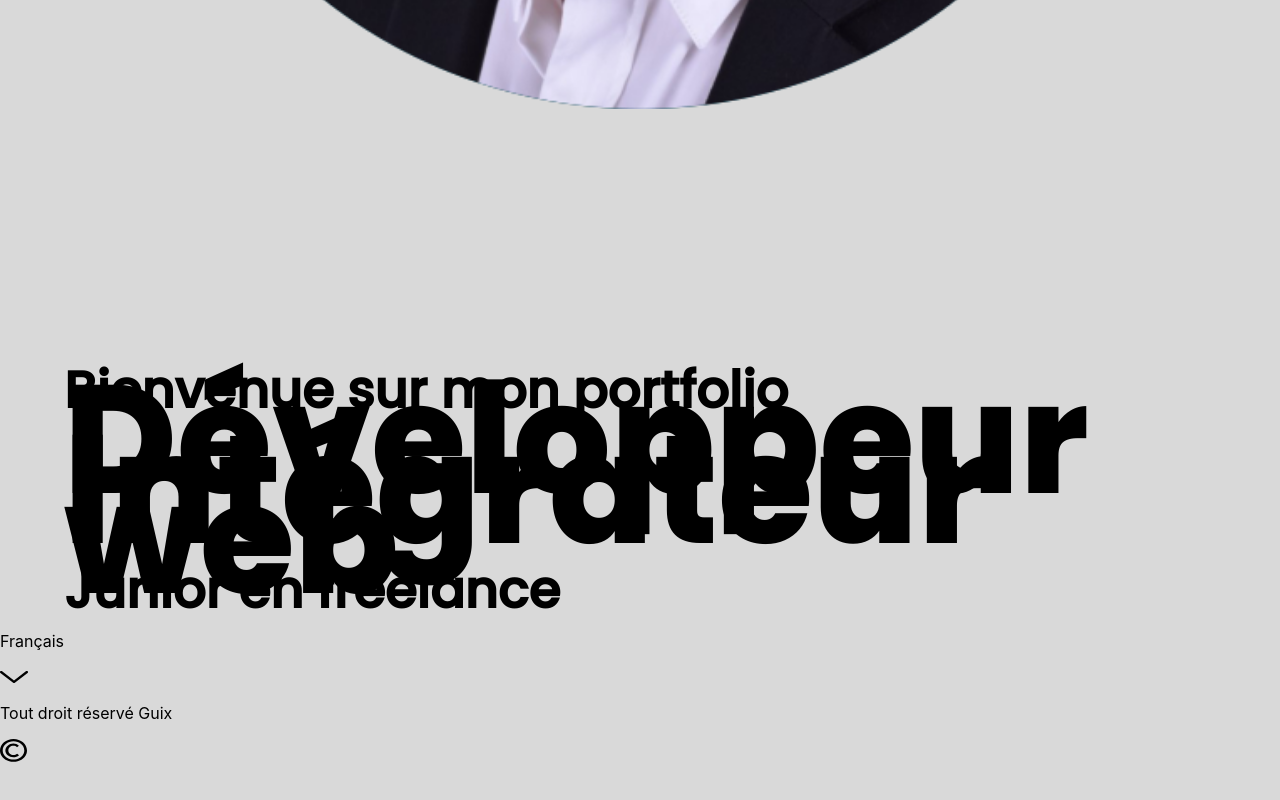
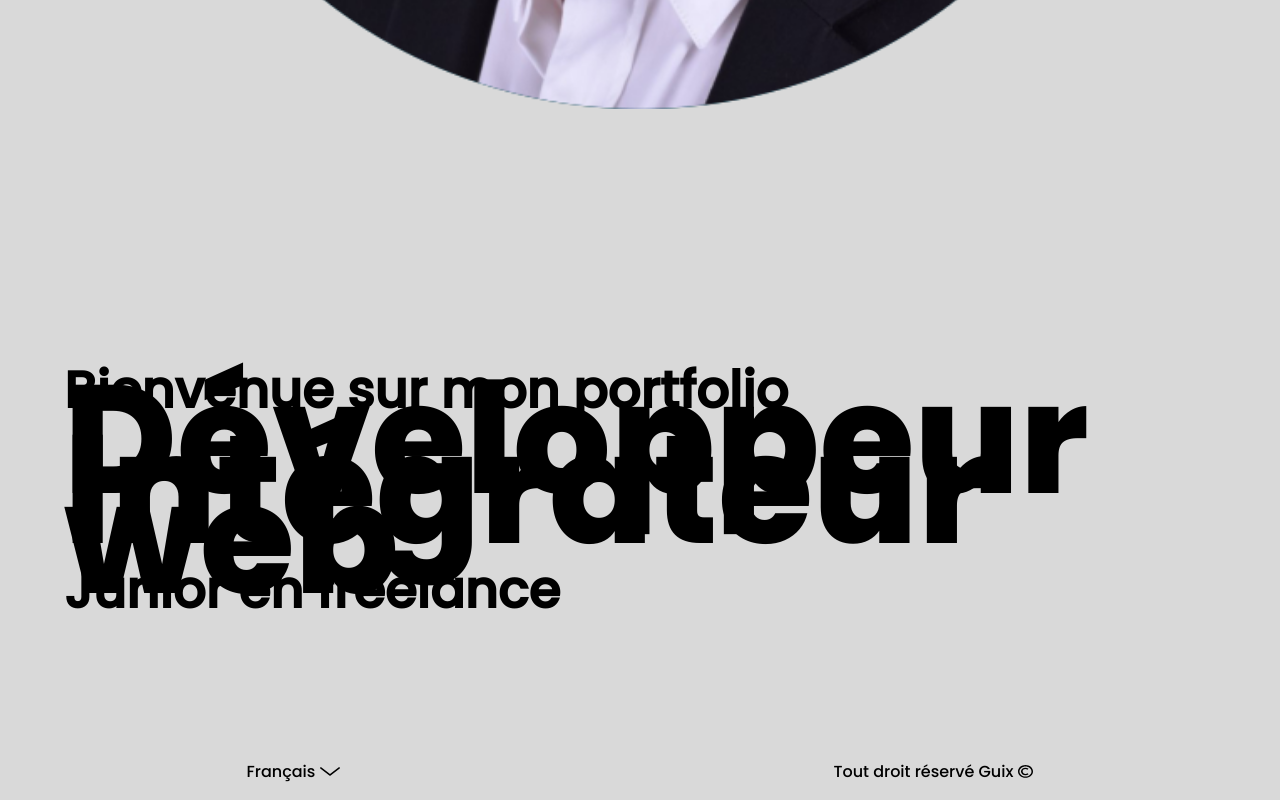
Before and after one commit to guixou/portfolio-2-0, a React (Create React App) app: page / in a window 1280 px wide. Shown: the part 1278-2078 px from the top of the page. Before the commit the page ends 2044 px from the top, so only its background shows below. Built offline with nearby package versions, Linux system fonts and the light colour scheme.

Commit message:
Update footer.css
base du footer

```diff
--- a/src/styles/footer.css
+++ b/src/styles/footer.css
@@ -1,5 +1,21 @@
-/* .footer {
+.language, .copyright{
     display: flex;
-    width: 100%;
+    font-family: 'Poppins-medium';
+}
+
+.language img{
+    width: 20px;
+    margin-left: 5px;
+}
+
+.copyright img{
+    width: 15px;
+    margin-left: 5px;
+}
+
+.footer{
+    display: flex;
     justify-content: space-around;
-} */
+    flex-wrap: wrap;
+    margin-top: 10%;
+}
```
